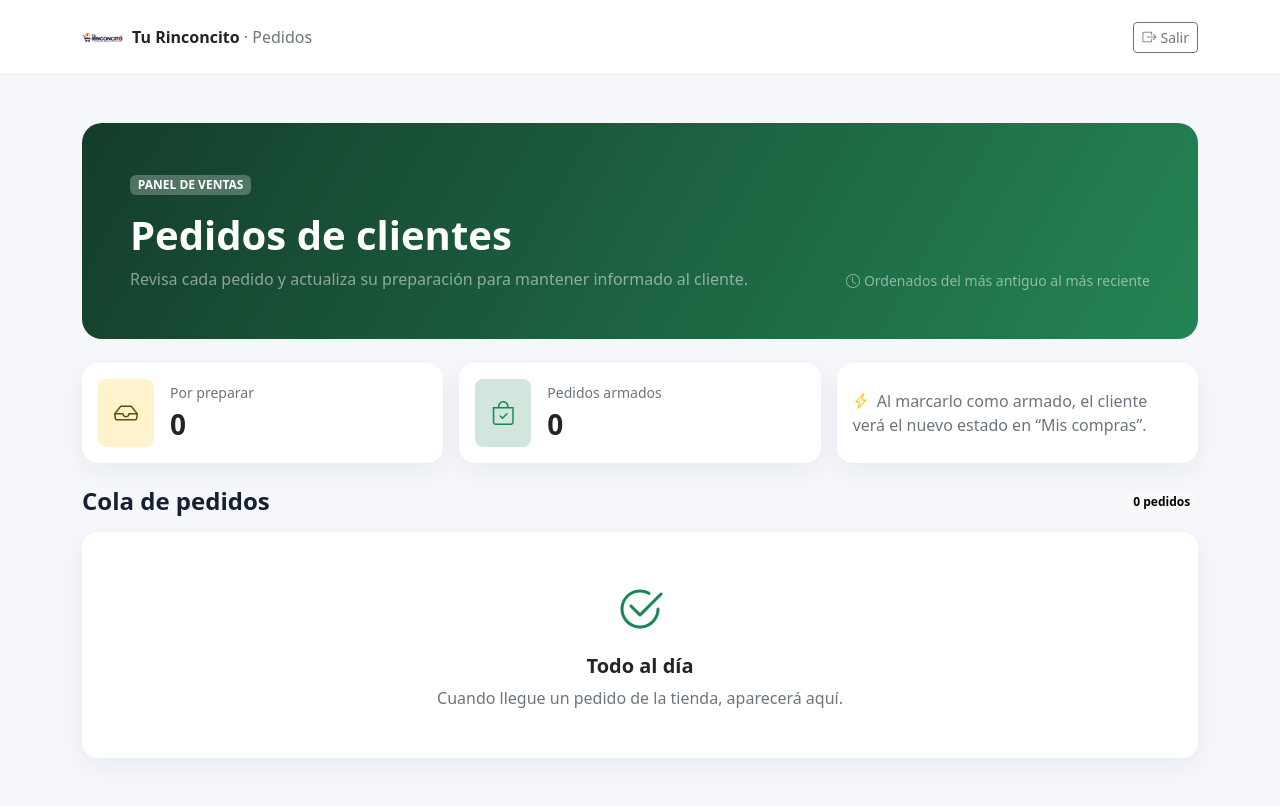
After one commit to jostin-cr9/TU_RINCONCITO, a Spring Boot app: page /vendedor/pedidos in a window 1280 px wide. The commit adds this page. Run offline with Spring Boot 4, Linux system fonts and the light colour scheme; the visitor is signed in with stand-in values (Sample User, id 1); data that the repository does not hold is empty; some of the project's set-up classes (security, data sources, template engines, error pages and the like) are left out, and stand-ins take their place.

Commit message:
creacion para vendedor

```diff
--- a/ProyectoRincocito/src/main/java/com/ProyectoRincocito/Controller/TiendaController.java
+++ b/ProyectoRincocito/src/main/java/com/ProyectoRincocito/Controller/TiendaController.java
@@ -189,6 +189,7 @@ public String registrarCliente(
         venta.setFecha(java.time.LocalDateTime.now(ZoneId.of("America/Bogota")));
         venta.setCliente(cliente);
         venta.setTotal(totalPedido);
+        venta.setEstado("PENDIENTE");
 
         for (int i = 0; i < productosPedido.size(); i++) {
             Producto producto = productosPedido.get(i);
--- /dev/null
+++ b/ProyectoRincocito/src/main/java/com/ProyectoRincocito/Controller/VendedorController.java
@@ -0,0 +1,49 @@
+package com.ProyectoRincocito.Controller;
+
+import java.util.List;
+
+import org.springframework.stereotype.Controller;
+import org.springframework.transaction.annotation.Transactional;
+import org.springframework.ui.Model;
+import org.springframework.web.bind.annotation.GetMapping;
+import org.springframework.web.bind.annotation.PathVariable;
+import org.springframework.web.bind.annotation.PostMapping;
+import org.springframework.web.servlet.mvc.support.RedirectAttributes;
+
+import com.ProyectoRincocito.Modelo.Venta;
+import com.ProyectoRincocito.Repository.VentaRepository;
+
+@Controller
+public class VendedorController {
+    private final VentaRepository ventaRepository;
+
+    public VendedorController(VentaRepository ventaRepository) {
+        this.ventaRepository = ventaRepository;
+    }
+
+    @GetMapping("/vendedor/pedidos")
+    public String pedidos(Model model) {
+        model.addAttribute("pedidos", ventaRepository.findByEstadoInOrderByFechaAsc(
+                List.of("PENDIENTE", "ARMADO")));
+        model.addAttribute("pedidosPendientes", ventaRepository.countByEstado("PENDIENTE"));
+        model.addAttribute("pedidosArmados", ventaRepository.countByEstado("ARMADO"));
+        return "vendedor-pedidos";
+    }
+
+    @Transactional
+    @PostMapping("/vendedor/pedidos/{id}/armar")
+    public String marcarArmado(@PathVariable Long id, RedirectAttributes redirectAttributes) {
+        Venta pedido = ventaRepository.findById(id).orElse(null);
+        if (pedido == null || !"PENDIENTE".equals(pedido.getEstado())) {
+            redirectAttributes.addFlashAttribute("errorVendedor",
+                    "El pedido no existe o ya fue actualizado por otro vendedor.");
+            return "redirect:/vendedor/pedidos";
+        }
+
+        pedido.setEstado("ARMADO");
+        ventaRepository.save(pedido);
+        redirectAttributes.addFlashAttribute("mensajeVendedor",
+                "Pedido #" + pedido.getId() + " marcado como armado.");
+        return "redirect:/vendedor/pedidos";
+    }
+}
--- a/ProyectoRincocito/src/main/java/com/ProyectoRincocito/Controller/VentaController.java
+++ b/ProyectoRincocito/src/main/java/com/ProyectoRincocito/Controller/VentaController.java
@@ -78,6 +78,7 @@ public class VentaController {
         Producto producto = productoRepository.findById(formulario.getProductoId()).orElseThrow();
         Venta venta = new Venta();
         venta.setFecha(formulario.getFecha().atStartOfDay());
+        venta.setEstado("COMPLETADO");
         if (formulario.getClienteId() != null) {
             venta.setCliente(clienteRepository.findById(formulario.getClienteId()).orElseThrow());
         }
--- a/ProyectoRincocito/src/main/java/com/ProyectoRincocito/Repository/VentaRepository.java
+++ b/ProyectoRincocito/src/main/java/com/ProyectoRincocito/Repository/VentaRepository.java
@@ -5,6 +5,7 @@ import org.springframework.data.jpa.repository.EntityGraph;
 import org.springframework.data.jpa.repository.Query;
 import org.springframework.data.repository.query.Param;
 import java.util.List;
+import java.util.Collection;
 import java.time.LocalDateTime;
 import com.ProyectoRincocito.Modelo.Venta;
 
@@ -14,4 +15,9 @@ public interface VentaRepository extends JpaRepository<Venta, Long> {
 
     @EntityGraph(attributePaths = {"detalles", "detalles.producto"})
     List<Venta> findAllByCliente_IdOrderByFechaDesc(Long clienteId);
+
+    @EntityGraph(attributePaths = {"cliente", "detalles", "detalles.producto"})
+    List<Venta> findByEstadoInOrderByFechaAsc(Collection<String> estados);
+
+    long countByEstado(String estado);
 }
--- /dev/null
+++ b/ProyectoRincocito/src/main/resources/templates/vendedor-pedidos.html
@@ -0,0 +1,126 @@
+<!DOCTYPE html>
+<html lang="es" xmlns:th="http://www.thymeleaf.org">
+<head>
+  <meta charset="UTF-8">
+  <meta name="viewport" content="width=device-width, initial-scale=1">
+  <title>Pedidos - Tu Rinconcito</title>
+  <link href="https://cdn.jsdelivr.net/npm/bootstrap@5.3.3/dist/css/bootstrap.min.css" rel="stylesheet">
+  <link href="https://cdn.jsdelivr.net/npm/bootstrap-icons@1.11.3/font/bootstrap-icons.min.css" rel="stylesheet">
+  <style>
+    body { background: #f5f7fb; color: #172033; }
+    .topbar { background: #fff; border-bottom: 1px solid #e8ecf3; }
+    .brand-mark { width: 42px; height: 42px; object-fit: contain; }
+    .welcome { background: linear-gradient(120deg, #143d2b, #248454); color: #fff; border-radius: 1.25rem; }
+    .metric { border: 0; border-radius: 1rem; box-shadow: 0 8px 24px rgba(23,32,51,.06); }
+    .order-card { border: 0; border-radius: 1rem; box-shadow: 0 8px 24px rgba(23,32,51,.06); }
+    .order-card + .order-card { margin-top: 1rem; }
+  </style>
+</head>
+<body>
+  <header class="topbar">
+    <div class="container py-3 d-flex justify-content-between align-items-center gap-3">
+      <a th:href="@{/vendedor/pedidos}" class="d-flex align-items-center gap-2 text-decoration-none text-dark">
+        <img th:src="@{/img/logo_sin_fondo_BODEGA.png}" alt="Tu Rinconcito" class="brand-mark">
+        <span class="fw-bold">Tu Rinconcito <span class="text-secondary fw-normal">· Pedidos</span></span>
+      </a>
+      <div class="d-flex align-items-center gap-3">
+        <span class="small text-secondary d-none d-sm-inline" th:text="${vendedorUsername}">vendedor@correo.com</span>
+        <form th:action="@{/logout}" method="post" class="m-0">
+          <button class="btn btn-outline-secondary btn-sm" type="submit"><i class="bi bi-box-arrow-right me-1"></i>Salir</button>
+        </form>
+      </div>
+    </div>
+  </header>
+
+  <main class="container py-4 py-lg-5">
+    <section class="welcome p-4 p-lg-5 mb-4">
+      <div class="d-flex flex-column flex-md-row justify-content-between align-items-md-end gap-3">
+        <div>
+          <span class="badge bg-white bg-opacity-25 mb-3">PANEL DE VENTAS</span>
+          <h1 class="display-6 fw-bold mb-2">Pedidos de clientes</h1>
+          <p class="mb-0 text-white-50">Revisa cada pedido y actualiza su preparación para mantener informado al cliente.</p>
+        </div>
+        <span class="small text-white-50"><i class="bi bi-clock me-1"></i>Ordenados del más antiguo al más reciente</span>
+      </div>
+    </section>
+
+    <div th:if="${mensajeVendedor}" class="alert alert-success alert-dismissible fade show" role="alert">
+      <i class="bi bi-check-circle me-2"></i><span th:text="${mensajeVendedor}"></span>
+      <button type="button" class="btn-close" data-bs-dismiss="alert" aria-label="Cerrar"></button>
+    </div>
+    <div th:if="${errorVendedor}" class="alert alert-warning" role="alert" th:text="${errorVendedor}"></div>
+
+    <section class="row g-3 mb-4">
+      <div class="col-sm-6 col-xl-4">
+        <div class="card metric h-100 p-3">
+          <div class="d-flex align-items-center gap-3">
+            <span class="rounded-3 bg-warning-subtle text-warning-emphasis p-3"><i class="bi bi-inbox fs-4"></i></span>
+            <div><div class="small text-secondary">Por preparar</div><div class="fs-3 fw-bold" th:text="${pedidosPendientes}">0</div></div>
+          </div>
+        </div>
+      </div>
+      <div class="col-sm-6 col-xl-4">
+        <div class="card metric h-100 p-3">
+          <div class="d-flex align-items-center gap-3">
+            <span class="rounded-3 bg-success-subtle text-success p-3"><i class="bi bi-bag-check fs-4"></i></span>
+            <div><div class="small text-secondary">Pedidos armados</div><div class="fs-3 fw-bold" th:text="${pedidosArmados}">0</div></div>
+          </div>
+        </div>
+      </div>
+      <div class="col-xl-4 d-none d-xl-block">
+        <div class="card metric h-100 p-3 d-flex justify-content-center">
+          <div class="text-secondary"><i class="bi bi-lightning-charge text-warning me-2"></i>Al marcarlo como armado, el cliente verá el nuevo estado en “Mis compras”.</div>
+        </div>
+      </div>
+    </section>
+
+    <div class="d-flex justify-content-between align-items-center mb-3">
+      <h2 class="h4 fw-bold mb-0">Cola de pedidos</h2>
+      <span class="badge rounded-pill text-bg-light" th:text="|${#lists.size(pedidos)} pedidos|">0 pedidos</span>
+    </div>
+
+    <section th:if="${#lists.isEmpty(pedidos)}" class="card order-card text-center p-5">
+      <div class="display-5 text-success mb-3"><i class="bi bi-check2-circle"></i></div>
+      <h3 class="h5 fw-bold">Todo al día</h3>
+      <p class="text-secondary mb-0">Cuando llegue un pedido de la tienda, aparecerá aquí.</p>
+    </section>
+
+    <article class="card order-card p-3 p-lg-4" th:each="pedido : ${pedidos}">
+      <div class="d-flex flex-column flex-lg-row justify-content-between gap-3">
+        <div class="flex-grow-1">
+          <div class="d-flex flex-wrap align-items-center gap-2 mb-2">
+            <h3 class="h5 fw-bold mb-0" th:text="|Pedido #${pedido.id}|">Pedido #0</h3>
+            <span class="badge rounded-pill" th:classappend="${pedido.estado == 'PENDIENTE'} ? ' text-bg-warning' : ' text-bg-success'"
+                  th:text="${pedido.estado == 'PENDIENTE'} ? 'Por preparar' : 'Armado'">Por preparar</span>
+          </div>
+          <div class="small text-secondary d-flex flex-wrap gap-3">
+            <span><i class="bi bi-calendar3 me-1"></i><span th:text="${#temporals.format(pedido.fecha, 'dd/MM/yyyy HH:mm')}">Fecha</span></span>
+            <span><i class="bi bi-person me-1"></i><span th:text="${pedido.cliente != null ? pedido.cliente.nombre : 'Cliente'}">Cliente</span></span>
+            <span th:if="${pedido.cliente != null}"><i class="bi bi-envelope me-1"></i><span th:text="${pedido.cliente.correo}">correo</span></span>
+          </div>
+
+          <ul class="list-group list-group-flush mt-3">
+            <li class="list-group-item px-0 d-flex justify-content-between gap-3" th:each="detalle : ${pedido.detalles}">
+              <span><strong th:text="${detalle.cantidad}">1</strong> × <span th:text="${detalle.producto.nombre}">Producto</span></span>
+              <span class="text-nowrap" th:text="|S/ ${#numbers.formatDecimal(detalle.subtotal, 1, 2)}|">S/ 0.00</span>
+            </li>
+          </ul>
+        </div>
+
+        <aside class="d-flex flex-lg-column justify-content-between align-items-center align-items-lg-end border-top border-lg-0 pt-3 pt-lg-0">
+          <div class="text-lg-end">
+            <div class="small text-secondary">Total del pedido</div>
+            <div class="fs-4 fw-bold text-success" th:text="|S/ ${#numbers.formatDecimal(pedido.total, 1, 2)}|">S/ 0.00</div>
+          </div>
+          <form th:if="${pedido.estado == 'PENDIENTE'}" th:action="@{/vendedor/pedidos/{id}/armar(id=${pedido.id})}" method="post" class="m-0">
+            <button class="btn btn-success" type="submit"><i class="bi bi-check2-circle me-2"></i>Marcar armado</button>
+          </form>
+          <span th:if="${pedido.estado == 'ARMADO'}" class="small text-success fw-semibold"><i class="bi bi-check-circle-fill me-1"></i>Pedido listo</span>
+        </aside>
+      </div>
+    </article>
+  </main>
+
+  <script src="https://cdn.jsdelivr.net/npm/bootstrap@5.3.3/dist/js/bootstrap.bundle.min.js"></script>
+</body>
+</html>
```
Also changed, not shown: ProyectoRincocito/src/main/java/com/ProyectoRincocito/Config/SecurityConfig.java (+7 -7 lines), ProyectoRincocito/src/main/java/com/ProyectoRincocito/Controller/UsuarioController.java (+34 -1 lines), ProyectoRincocito/src/main/java/com/ProyectoRincocito/Modelo/Venta.java (+10 -0 lines), ProyectoRincocito/src/main/resources/templates/usuarios.html (+32 -5 lines), 1 other file.
